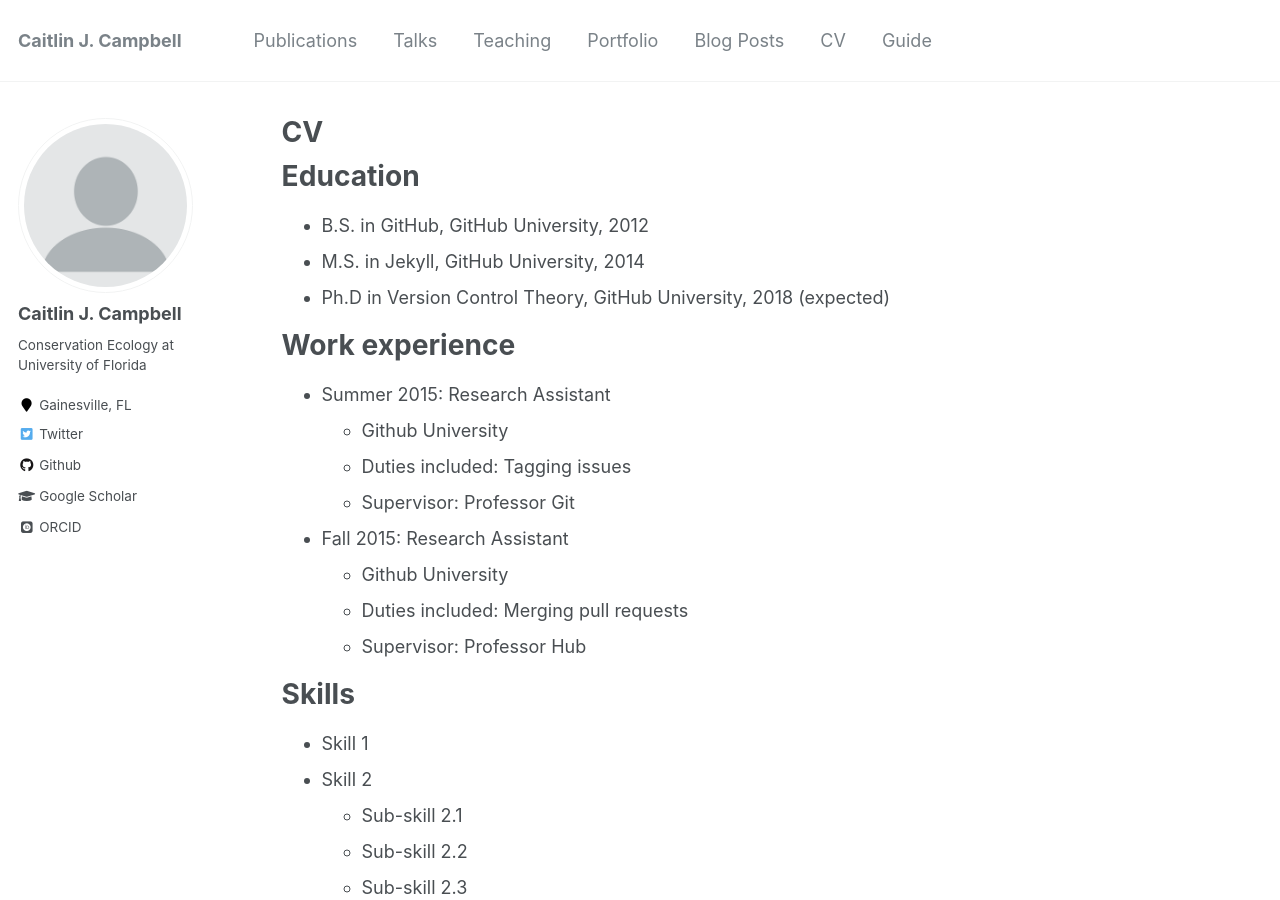
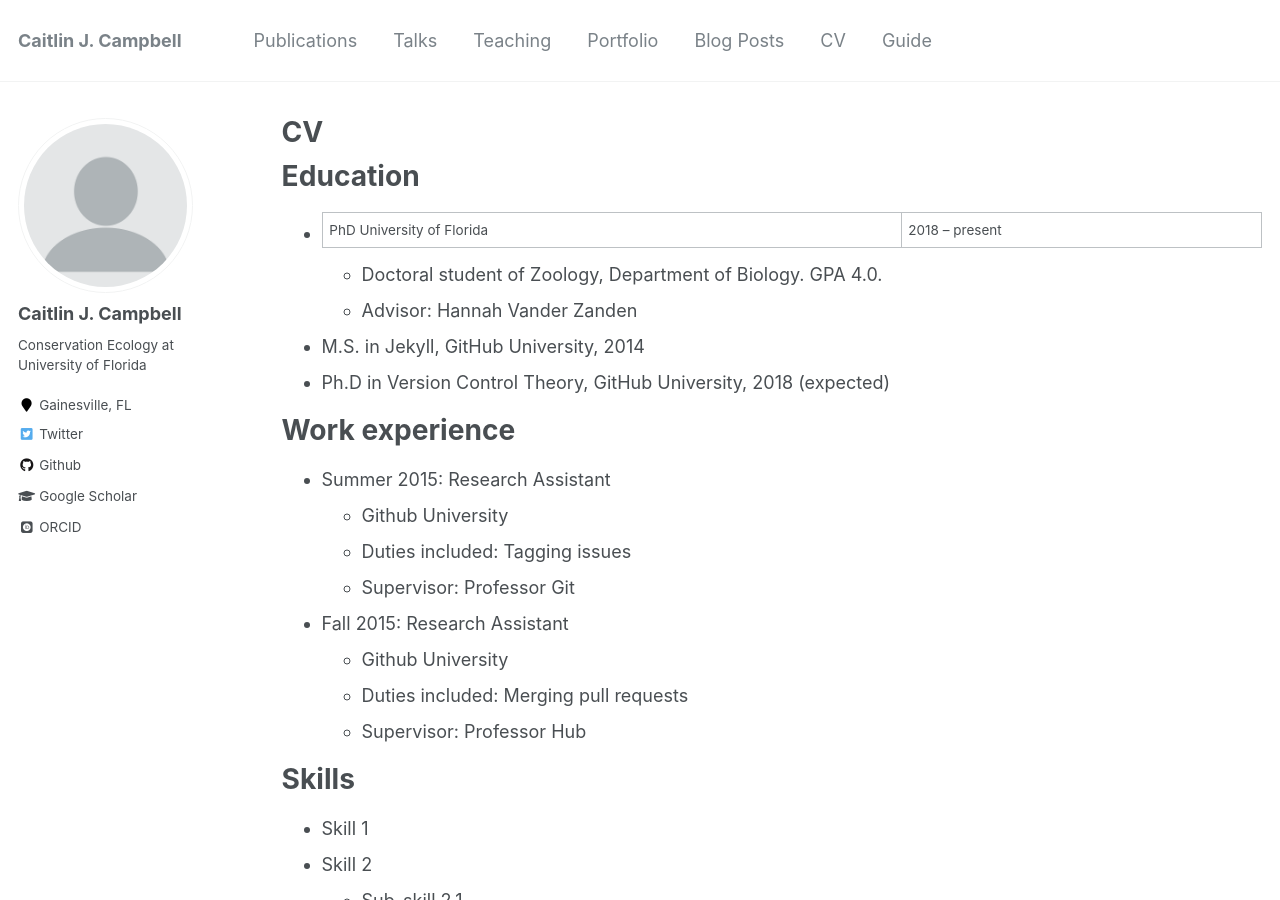
Before and after one commit to cjcampbell/cjcampbell.github.io, a Jekyll site: the page built from docs/_pages/cv.md, in a window 1280 px wide and 900 px high. Built offline with Jekyll 4.4.1, drawn with Linux system fonts in a browser that asks for light colours; some web fonts are replaced.

Commit message:
test update

```diff
--- a/docs/_pages/cv.md
+++ b/docs/_pages/cv.md
@@ -11,7 +11,10 @@ redirect_from:
 
 Education
 ======
-* B.S. in GitHub, GitHub University, 2012
+* PhD	University of Florida   |   2018 – present
+    * Doctoral student of Zoology, Department of Biology. GPA 4.0.
+    * Advisor: Hannah Vander Zanden
+
 * M.S. in Jekyll, GitHub University, 2014
 * Ph.D in Version Control Theory, GitHub University, 2018 (expected)
 
```
